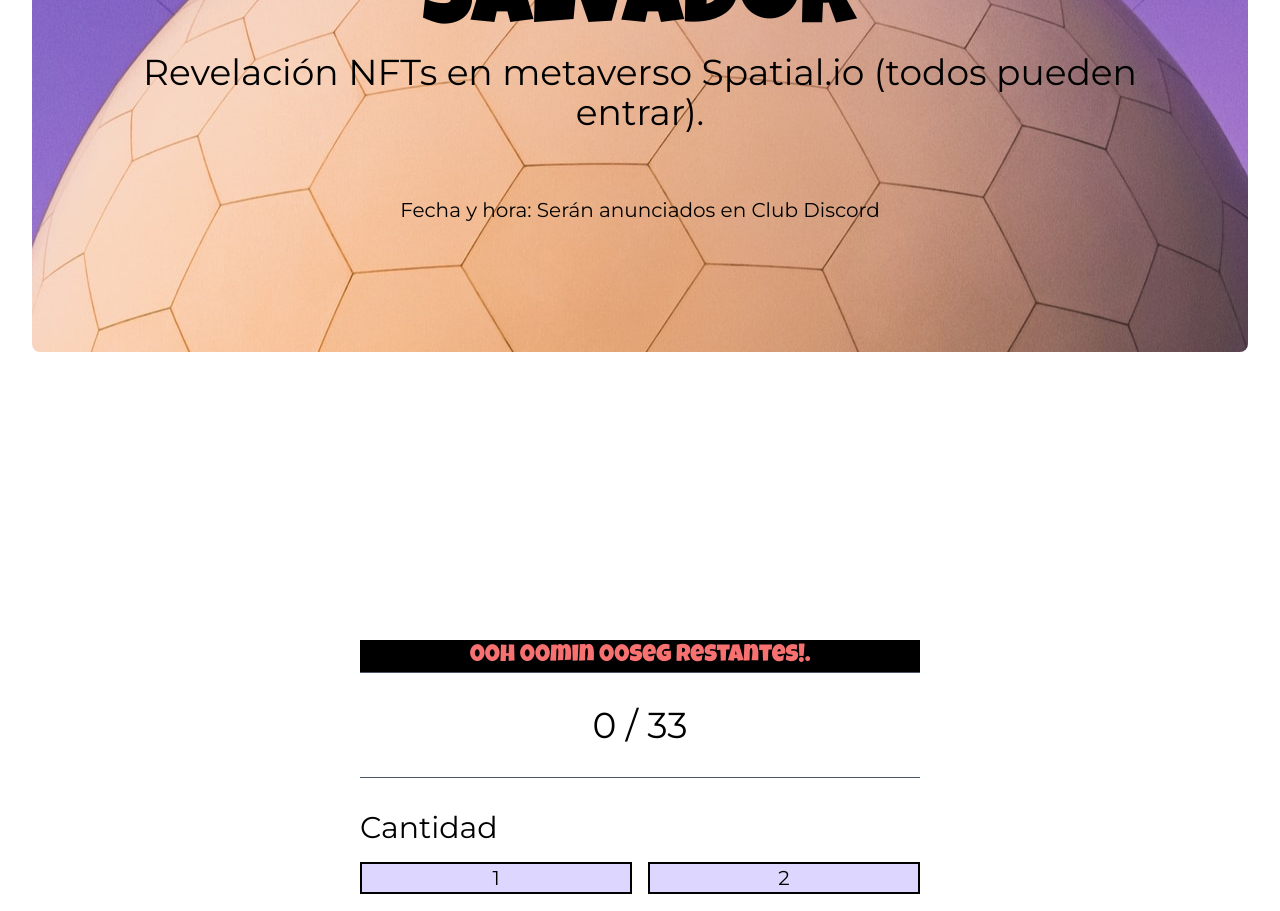
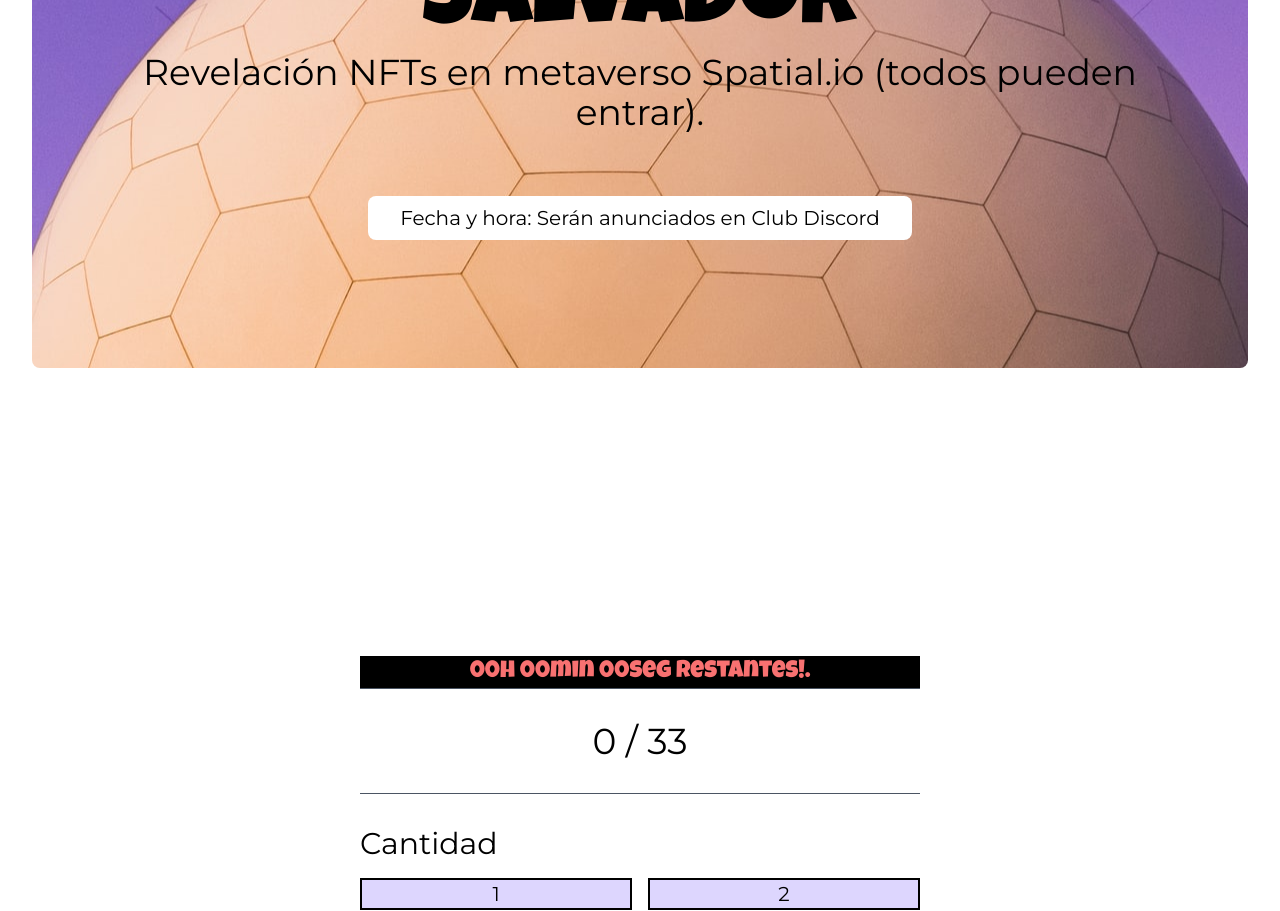
Before and after one commit to NFT-that-yisus/that-yisus-dapp, a Next.js app: page / in a window 1280 px wide. Shown: the part 960-1871 px from the top of the page. Built offline with nearby package versions, Linux system fonts and the light colour scheme.

Commit message:
RevelationEvent section finished

```diff
--- a/src/sections/indexPage/RevelationEvent.tsx
+++ b/src/sections/indexPage/RevelationEvent.tsx
@@ -5,7 +5,7 @@ const RevelationEvent = () => {
         <section className="my-32 mx-8 py-32 rounded-lg text-center px-16" style={{ background: "url(/images/RevelationEvent-background.jpg)", backgroundPosition: "center" }}>
             <h1 className="font-heading text-8xl">La llegada del Salvador</h1>
             <h3 className="text-4xl">Revelación NFTs en metaverso Spatial.io (todos pueden entrar).</h3>
-            <p className="pt-16 text-xl">Fecha y hora: Serán anunciados en Club Discord</p>
+            <p className="mt-16 mx-auto bg-white rounded-lg p-2 text-xl w-1/2">Fecha y hora: Serán anunciados en Club Discord</p>
         </section>
     );
 }
```
